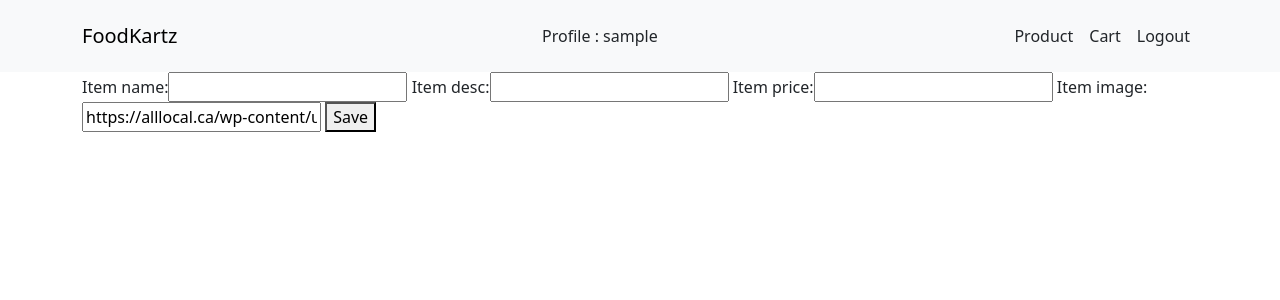
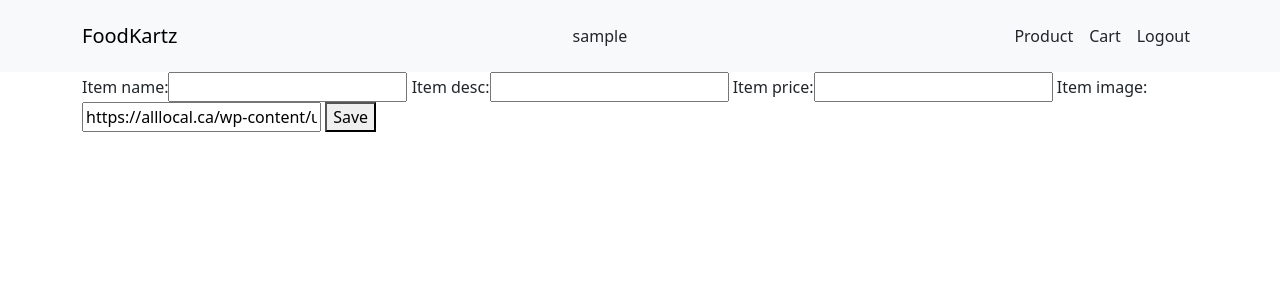
Before and after one commit to shankhalam/foodkartz, a Django app: page /additem/ in a window 1280 px wide. Shown: the top 300 px of the page. Run offline with Django 3.2, Linux system fonts and the light colour scheme; the visitor is signed in with stand-in values (Sample User, id 1).

```diff
--- a/food/templates/food/base.html
+++ b/food/templates/food/base.html
@@ -15,7 +15,7 @@
                 <a class="navbar-brand" href="/">FoodKartz</a>
                 <div class="navbar">
                     {% if user.is_authenticated %}
-                        <a href="{% url 'profile' %}" class="nav-link">Profile : {{user.username}}</a>
+                        <a href="{% url 'profile' %}" class="nav-link">{{user.username}}</a>
                     {% endif %}
                 </div>
                 <div class="navbar">
--- a/mysite/settings.py
+++ b/mysite/settings.py
@@ -122,3 +122,5 @@ USE_TZ = True
 STATIC_URL = '/static/'
 LOGIN_REDIRECT_URL = '/'
 LOGIN_URL = 'login'
+MEDIA_ROOT =  os.path.join(BASE_DIR, 'media')
+MEDIA_URL = '/media/'
```
Also changed, not shown: 1 other file.
